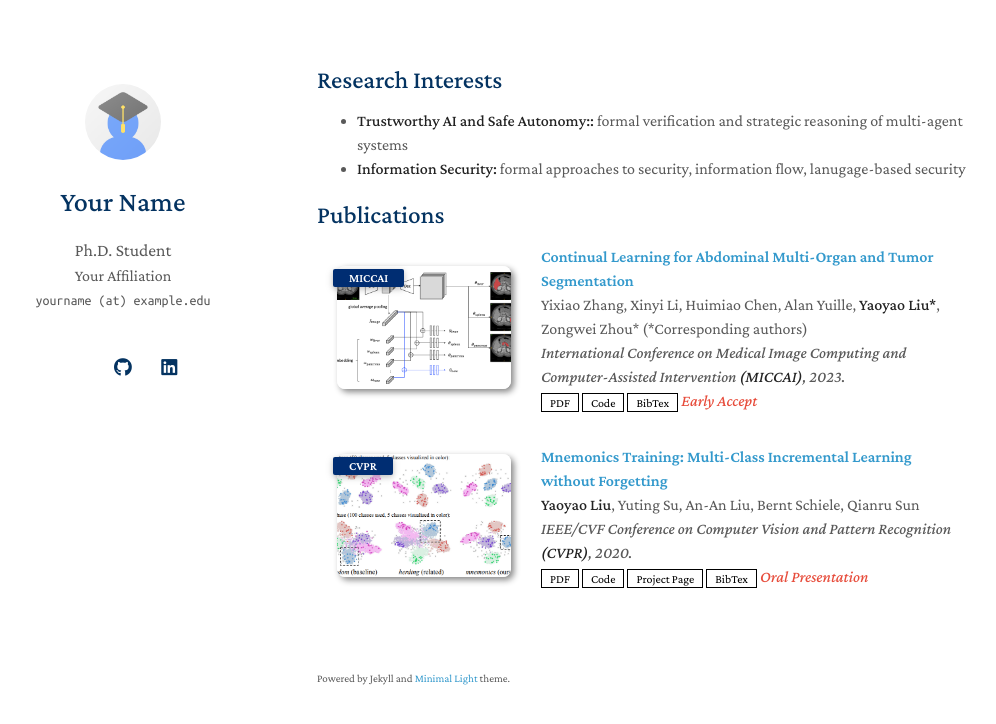
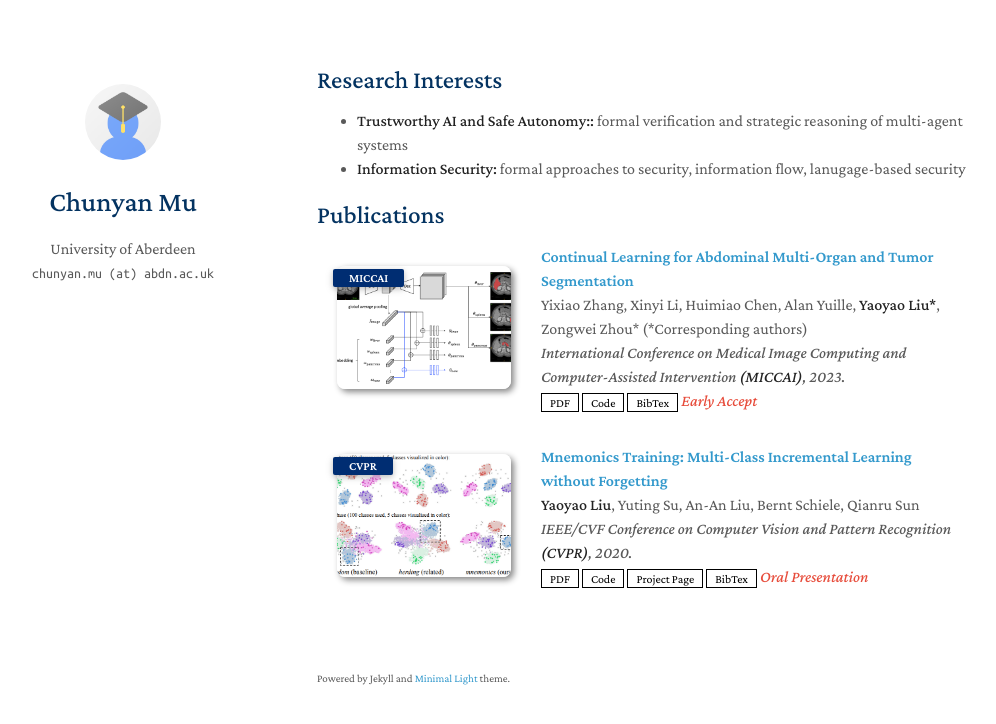
Before and after one commit to cmu777/cmu777.github.io, a Jekyll site: the page built from index.md, in a window 1280 px wide. Shown: the top 724 px of the page, without its empty margins (153-1149 px from the left). Built offline with Jekyll 4.4.1, drawn with Linux system fonts in a browser that asks for light colours; a style sheet for code colours, icons or effects is not loaded.

Commit message:
Modify personal details in _config.yml
Updated personal information in the configuration file.

```diff
--- a/_config.yml
+++ b/_config.yml
@@ -1,22 +1,22 @@
 # Basic Information
-title: Your Name
-position: Ph.D. Student
-affiliation: Your Affiliation
-email: yourname (at) example.edu
+title: Chunyan Mu
+#position: Ph.D. Student
+affiliation: University of Aberdeen
+email: chunyan.mu (at) abdn.ac.uk
 
 # Search Engine Optimization (SEO)
 # The following information is used to improve the website traffic from search engines, e.g., Google.
-keywords: minimal light
-description: The Minimal Light is a simple and elegant jekyll theme for academic personal homepage.
-canonical: https://minimal-light-theme.yliu.me/
+#keywords: minimal light
+#description: The Minimal Light is a simple and elegant jekyll theme for academic personal homepage.
+#canonical: https://minimal-light-theme.yliu.me/
 
 # Links
 # If you don't need one of them, you may delete the corresponding line.
-google_scholar: https://scholar.google.com/
-cv_link: assets/files/curriculum_vitae.pdf
-github_link: https://github.com/
-linkedin: https://www.linkedin.com/
-twitter: https://twitter.com/
+#google_scholar: https://scholar.google.com/
+#cv_link: assets/files/curriculum_vitae.pdf
+#github_link: https://github.com/
+#linkedin: https://www.linkedin.com/
+#twitter: https://twitter.com/
 
 # Images (e.g., your profile picture and your website's favicon)
 # "favicon" and "favicon_dark" are used for the light and dark modes, respectively.
```
